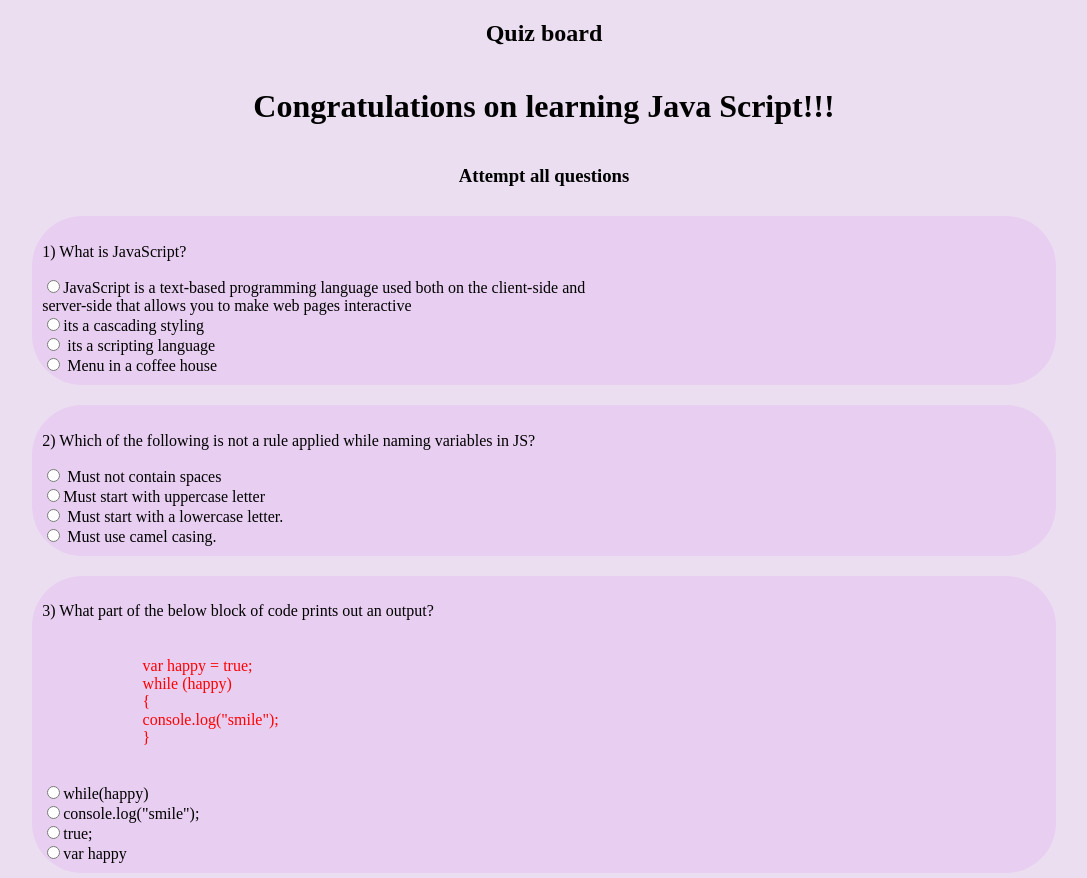
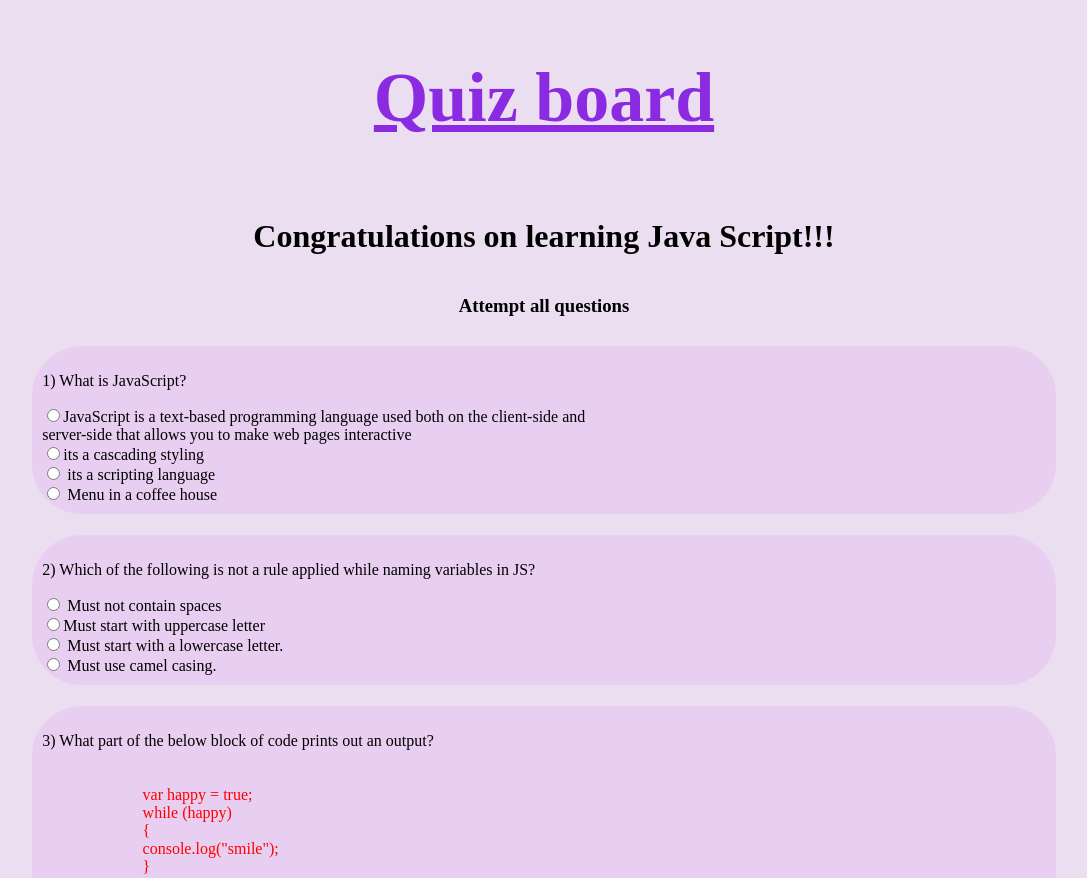
Before and after one commit to Njokinuthia/week-3-independent-project-, a plain HTML site: page index.html in a window 1280 px wide. Shown: the top 878 px of the page, without its empty margins (96-1183 px from the left). Drawn offline with Linux system fonts and the light colour scheme.

Commit message:
stl: h2 - added text decoration

```diff
--- a/css/style.css
+++ b/css/style.css
@@ -12,6 +12,13 @@
     align-items: center;
     width: 80%;
     margin: auto;
+  }
+  h2{
+    font-size: 70px;
+    color: blueviolet;
+    font-weight: bolder;
+    text-decoration: underline;
+
   }
 
   .input{
```
